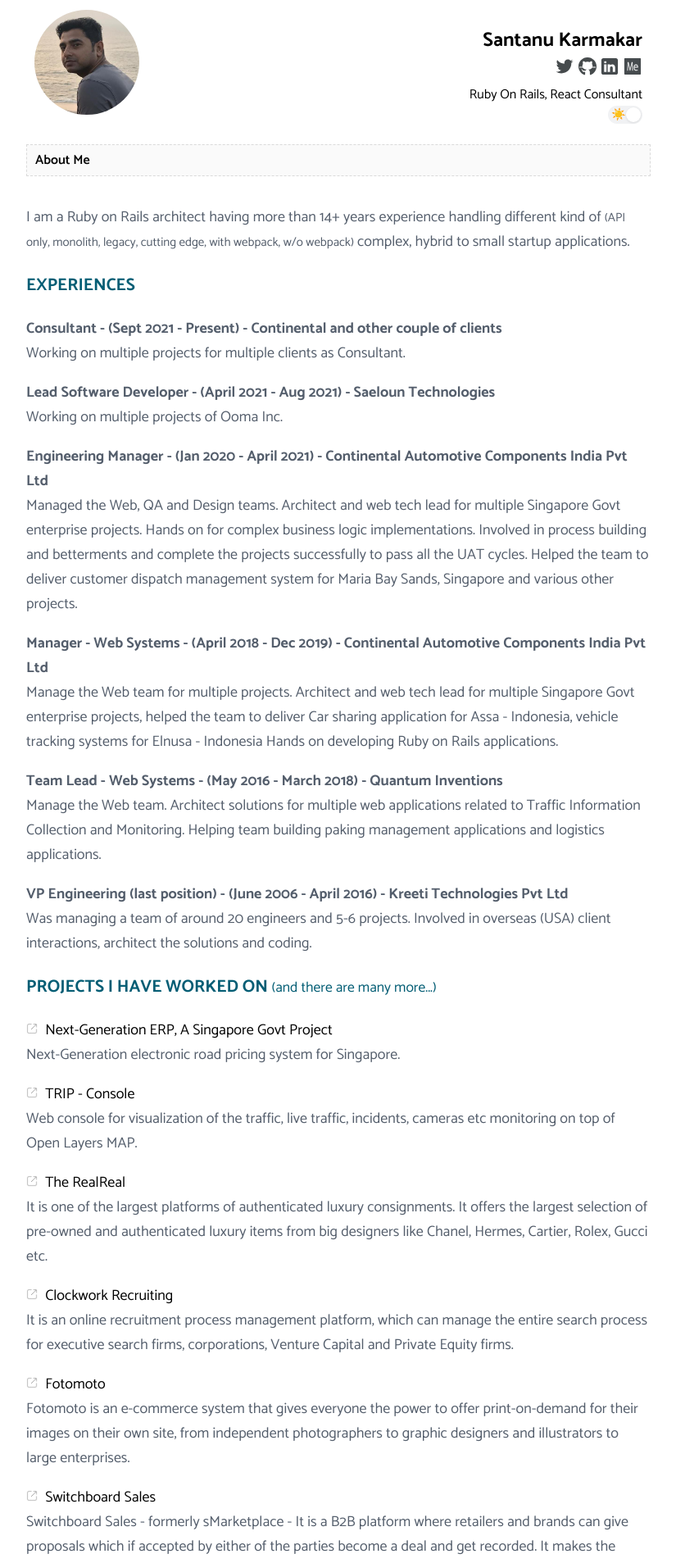
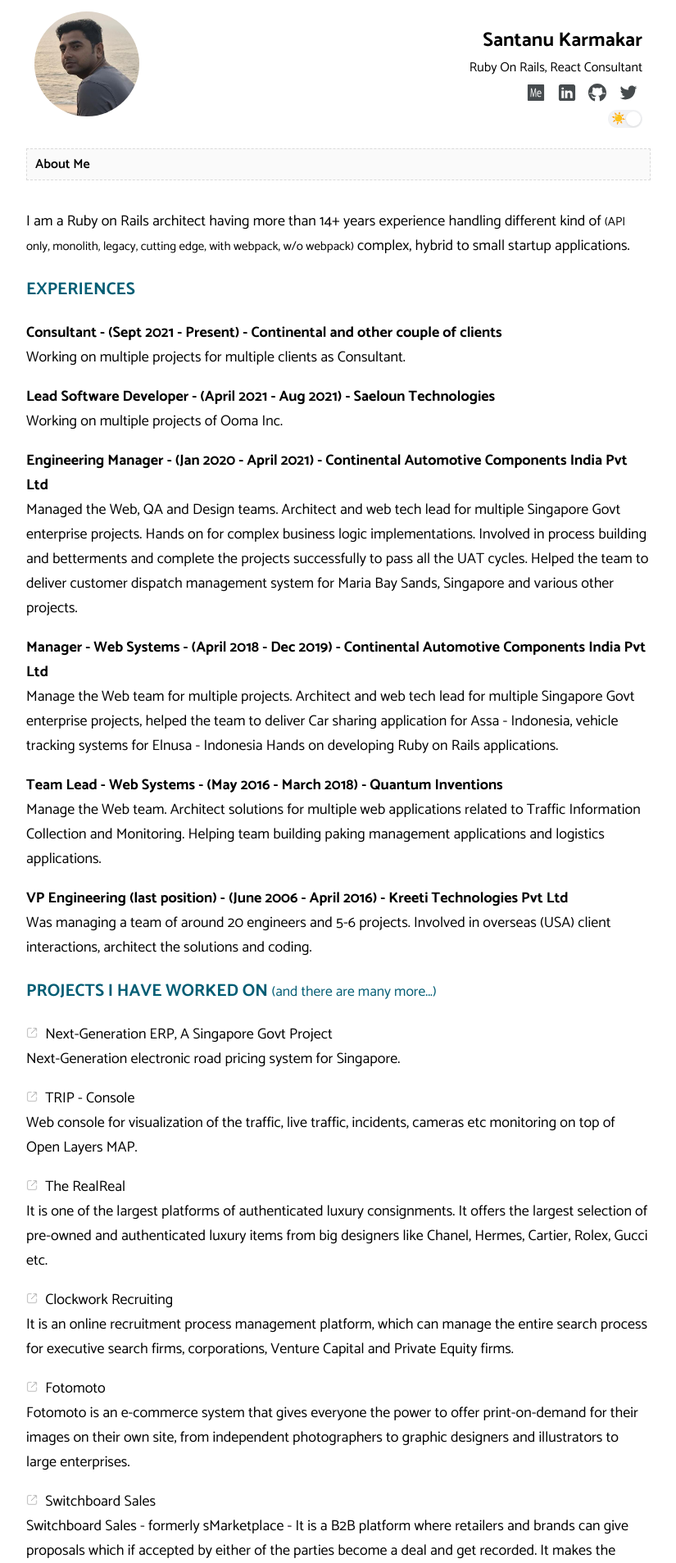
Before and after one commit to skarmakar/skarmakar.github.io, a Jekyll site: the page built from about.html, in a window 1280 px wide. Shown: the top 1907 px of the page at 82% size, without its empty margins (227-1052 px from the left). Built offline with Jekyll 4.4.1, drawn with Linux system fonts in a browser that asks for light colours.

Commit message:
UI modifications

```diff
--- a/_config.yml
+++ b/_config.yml
@@ -16,11 +16,25 @@ author:
   name: Santanu Karmakar
   bio: Ruby On Rails, React Consultant
   picture: assets/images/profile.png
-  github: skarmakar # github username
-  twitter: santanutt # twitter username
-  linkedin: skarmakar # linkedin username
   email: skarmakar.personal@email.com # email adress
 
+socials:
+-
+  type: Linkedin
+  name: skarmakar
+  url: https://linkedin.com/in/skarmakar
+  icon: linkedin.svg
+-
+  type: Github
+  name: skarmakar
+  url: https://github.com/skarmakar
+  icon: github.svg
+
+-
+  type: Twitter
+  name: santanutt
+  url: https://twitter.com/santanutt
+  icon: twitter.svg
 
 # URL settings
 url: "https://skarmakar.github.io" # Domain Name of host. [username].github.io for github pages
--- a/_layouts/default.html
+++ b/_layouts/default.html
@@ -4,35 +4,20 @@
 		<a href="{{ site.url }}"><img src="{{site.author.picture}}" class="profile-image"></a>
 		<div class="profile-about">
 			<h2 style="margin-bottom: 0; font-weight: 700;">{{site.author.name}}</h2>
-			{% if site.author.facebook %}
-				<a href="https://facebook.com/{{site.author.facebook}}" target="_blank"><img src="assets/images/icon/facebook.svg" class="social-icon"></a>
-			{% endif %}
-			{% if site.author.twitter %}
-				<a href="https://twitter.com/{{site.author.twitter}}" target="_blank"><img src="assets/images/icon/twitter.svg" class="social-icon"></a>
-			{% endif %}
-			{% if site.author.instagram %}
-				<a href="https://instagram.com/{{site.author.instagram}}" target="_blank"><img src="assets/images/icon/instagram.svg" class="social-icon"></a>
-			{% endif %}
-			{% if site.author.youtube %}
-				<a href="{{site.author.youtube}}" target="_blank"><img src="assets/images/icon/youtube.svg" class="social-icon"></a>
-			{% endif %}
-			{% if site.author.github %}
-				<a href="https://github.com/{{site.author.github}}" target="_blank"><img src="assets/images/icon/github.svg" class="social-icon"></a>
-			{% endif %}
-			{% if site.author.linkedin %}
-				<a href="https://linkedin.com/in/{{site.author.linkedin}}" target="_blank"><img src="assets/images/icon/linkedin.svg" class="social-icon"></a>
-			{% endif %}
-			<a href="about"><img src="assets/images/icon/me.svg" class="social-icon"></a>
-			<br>
 			<a href="about">{{ site.author.bio }}</a>
-			<br>
+			<div class="social-links">
+        <a href="about" title="About Me"><img src="assets/images/icon/me.svg" class="social-icon"></a>
+        {% for social in site.socials %}
+          <a href="{{social.url}}" target="_blank" title="{{social.type}}">
+            <img src="assets/images/icon/{{social.icon}}" class="social-icon">
+          </a>
+        {% endfor %}
+      </div>
 			<div class="mode" id="mode-switcher" onclick="toggleNightMode();">
 				<span></span>
 			</div>
 		</div>
 	</div>
 	{{ content }}
-	<div class="footer">
-	</div>
 </div>
 {% include footer.html %}
--- a/assets/css/style.css
+++ b/assets/css/style.css
@@ -202,8 +202,10 @@ pre{font-size: 14px; max-width: 90vw; overflow: auto;}
 
 /* custom style for about me page*/
 
-#about-me {
-  color: #545E6C;
+.profile-about .social-links a{
+  display: inline-block;
+  padding: 0 5px;
+  margin-top: 5px;
 }
 
 #about-me h3 {
```
